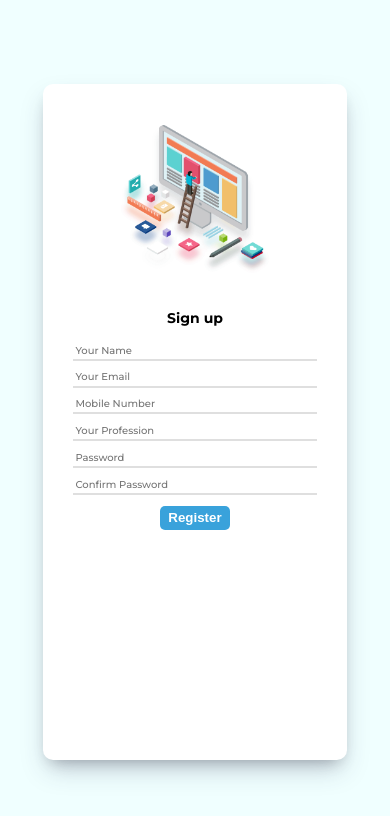
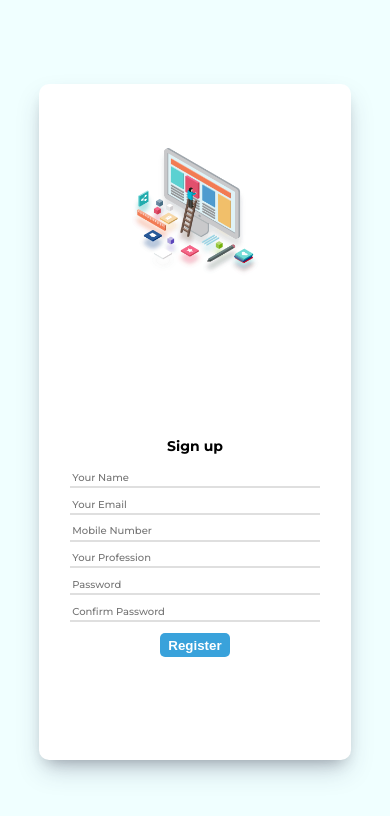
Before and after one commit to harshithacky/signup, a plain HTML site: page index.html in a window 390 px wide. Drawn offline with Linux system fonts and the light colour scheme.

Commit message:
Update style.css

```diff
--- a/css/style.css
+++ b/css/style.css
@@ -40,6 +40,7 @@ body,html{
     flex: 1;
     display: flex;
     flex-direction: column;
+    justify-content: center;
 
 }
 
@@ -128,7 +129,7 @@ input{
         order: 2;
         width: 100%;
         text-align: center;
-        flex: 2;
+        flex: 1.7;
     }
     .sign-right{
         order: 1;
@@ -145,12 +146,12 @@ input{
 @media (max-width:560px)
 {
     .center img{
-        width: 49%;
+        width: 41%;
 
     }
     .center{
         padding: 0;
-        width: 78%;
+        width: 80%;
         min-height: 65%;
         flex-direction: column;
     }
@@ -163,7 +164,7 @@ input{
     }
 
     .center img{
-        width: 42%;
+        width: 40%;
 
     }
     .center{
```
